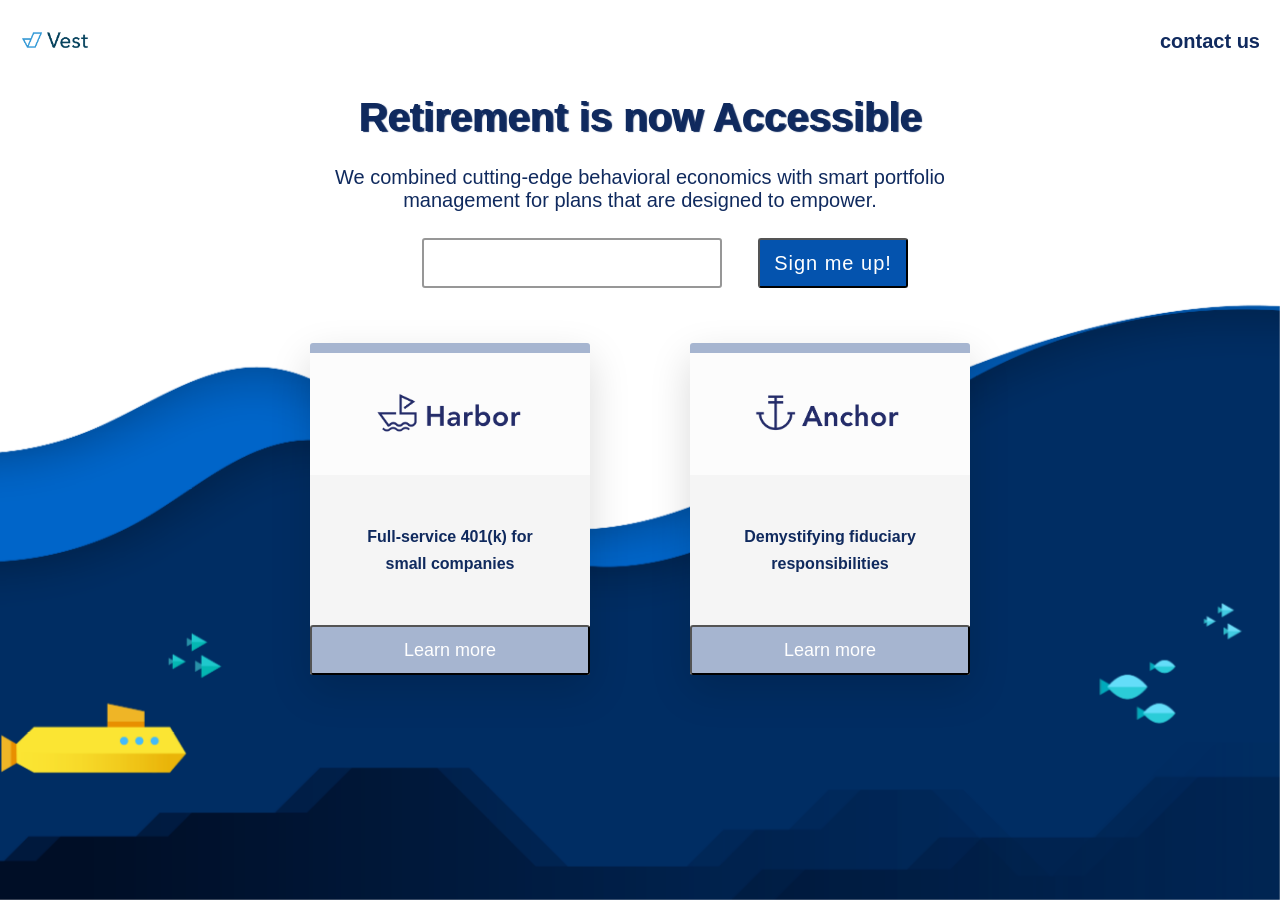
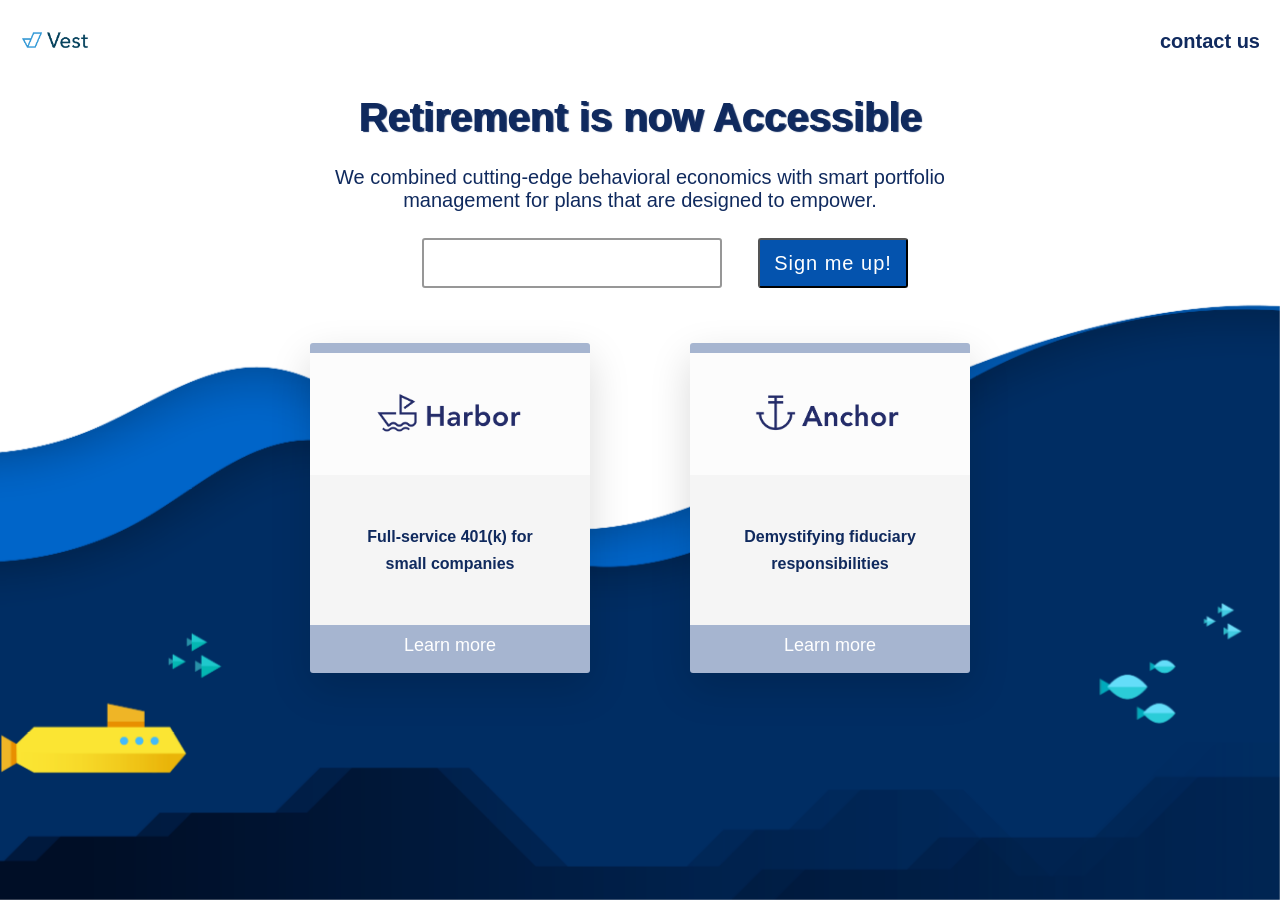
Before and after one commit to VestHQ/VestHQ, a Jekyll site: the page built from index.html, in a window 1280 px wide. Built offline with Jekyll 4.4.1, drawn with Linux system fonts in a browser that asks for light colours; some web fonts are replaced.

Commit message:
made border on top of cards change color on hover

```diff
--- a/_includes/cards.html
+++ b/_includes/cards.html
@@ -8,9 +8,7 @@
             <h2 class="card__mid">
                 Full-service 401(k) for small companies
             </h2>
-            <button class="card__bottom">
-                <a class="card__bottom--link">Learn more</a>
-            </button>
+            <p class="card__bottom">Learn more</p>
         </a>
     </div>
 
@@ -22,8 +20,6 @@
             <h2 class="card__mid">
                 Demystifying fiduciary responsibilities
             </h2>
-            <button class="card__bottom">
-                <a class="card__bottom--link">Learn more</a>
-            </button>
+            <p class="card__bottom">Learn more</p>
         </a>
     </div>
--- a/_sass/3-layout/cards.scss
+++ b/_sass/3-layout/cards.scss
@@ -7,33 +7,39 @@
   @include respond(phone) {
     flex-direction: column;
   }
-
-
 }
 
 .card {
   font-family: $avenir;
+  padding: 1rem 0 5rem 0;
+  background-color: $card-border-color;
+  height: 33rem;
   width: 28rem;
-  background-color: $card-background-color;
   font-size: 1.5rem;
   text-align: center;
   border-radius: 3px;
   box-shadow: 0 1.5rem 4rem rgba(black, .15);
-  border-top: 1rem solid $card-border-color;
   margin: 1rem 5rem 1rem 5rem;
   z-index: 1;
 
-  justify-content: center;
+  &:hover {
+    background-color: $card-hover-color;
+  }
+
+  &__heading {
+    background-color: $card-background-color;
+  }
 
   &__icon {
     width: 15rem;
     margin: 3.5rem auto;
     display: inline-block;
     transition: all .2s;
+    background-color: $card-background-color;
 
     @include respond(phone) {
-      width: 10rem;
-      margin: 1.5rem auto;
+      width: 11rem;
+      margin: 2rem auto;
     }
   }
 
@@ -46,49 +52,29 @@
     padding: 0 4rem;
     display: flex;
     align-items: center;
-
-    @include respond(phone) {
-      height: 12rem;
-    }
   }
 
   &__bottom {
-    height: 5rem;
-    border-radius: 3px;
-    font-size: 1.8rem;
-    font-weight: 100;
-    background-color: $card-border-color;
-
-    width: 100%;
-
-    &--link {
       color: #fff;
-    }
+      font-size: 1.8rem;
+      font-weight: 100;
+      width: 100%;
+      font-family: inherit;
+      margin-top: 1rem;
 
     &:hover {
       background-color: $card-hover-color;
-
-      &__icon:hover {
-        background-color: $card-hover-color;
-      }
     }
 
   }
 
-  @include respond(tab-land) {
-    width: 30rem;
-  }
-
-  @include respond(tab-port) {
-    width: 27rem;
-  }
-
   @include respond(phone) {
-    width: 24rem;
+    width: 25rem;
+    height: 28rem;
   }
 
   @include respond(small-phone) {
-    width: 20rem;
+    width: 21rem;
   }
 
 }
```
Also changed, not shown: _sass/1-base/base.scss (+0 -12 lines), 2 other files.
